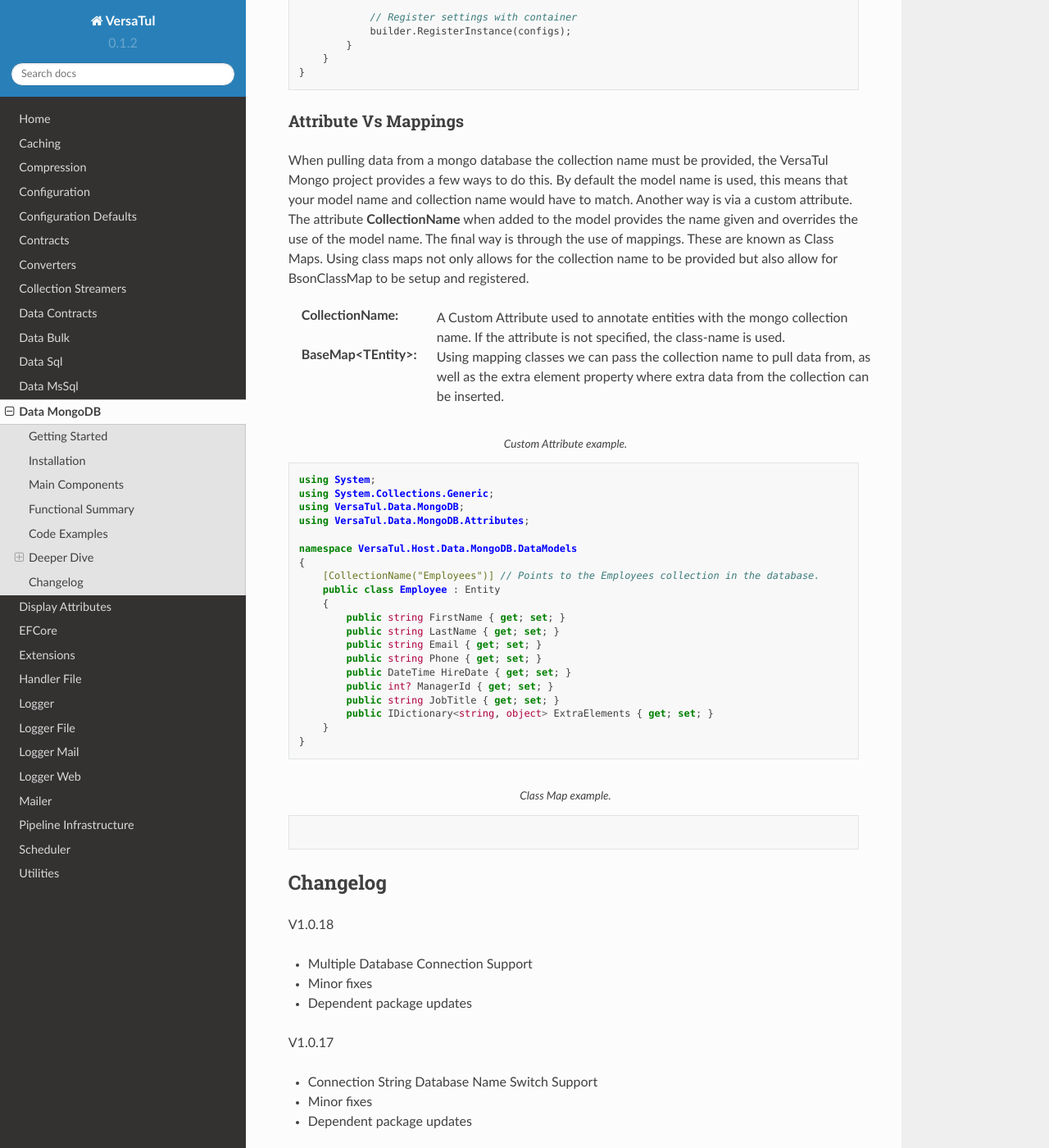
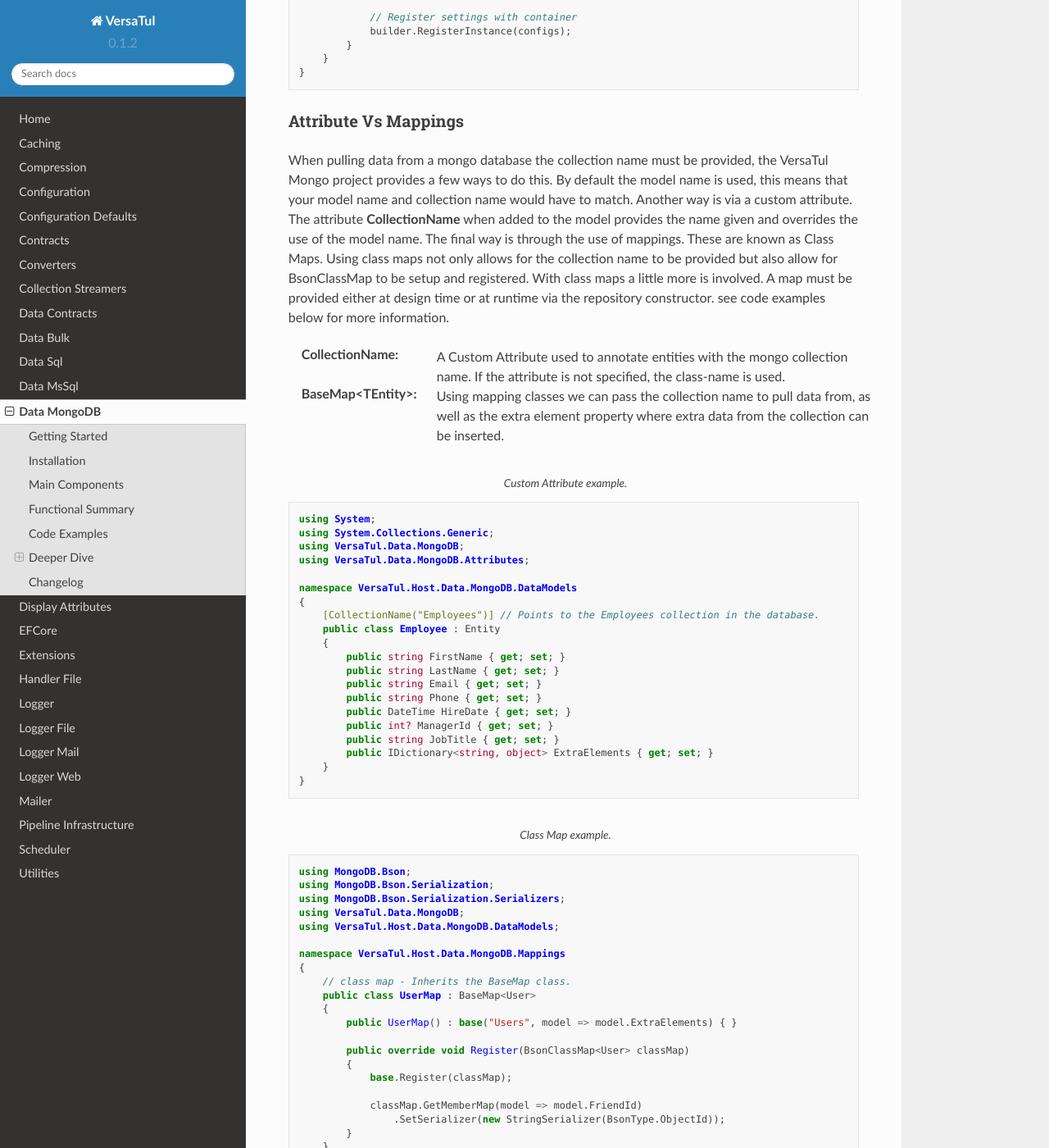
Before and after one commit to BjornWilliams/DocsVersaTul, a Sphinx documentation site: the page built from docs/source/mongodb.rst, in a window 1280 px wide and 1400 px high, scrolled down 7698 px. Shown: the whole window at 82% size. Built offline with Sphinx 7.4.7 and the Read the Docs theme 2.0.0, drawn with Linux system fonts in a browser that asks for light colours; some of the changed text lies outside the part shown.

Commit message:
Update mongodb.rst

```diff
--- a/docs/source/mongodb.rst
+++ b/docs/source/mongodb.rst
@@ -417,6 +417,8 @@ By default the model name is used, this means that your model name and collectio
 The attribute **CollectionName** when added to the model provides the name given and overrides the use of the model name.
 The final way is through the use of mappings. These are known as Class Maps. Using class maps not only allows for the collection name to be provided but
 also allow for BsonClassMap to be setup and registered.
+With class maps a little more is involved. A map must be provided either at design time or at runtime via the repository constructor. see code examples below
+for more information.
 
 :CollectionName: A Custom Attribute used to annotate entities with the mongo collection name. If the attribute is not specified, the class-name is used.
 :BaseMap<TEntity>: Using mapping classes we can pass the collection name to pull data from, as well as the extra element property where extra data from the collection can be inserted.
@@ -447,6 +449,36 @@ also allow for BsonClassMap to be setup and registered.
 
 .. code-block:: c#
     :caption: Class Map example.
+
+    using MongoDB.Bson;
+    using MongoDB.Bson.Serialization;
+    using MongoDB.Bson.Serialization.Serializers;
+    using VersaTul.Data.MongoDB;
+    using VersaTul.Host.Data.MongoDB.DataModels;
+
+    namespace VersaTul.Host.Data.MongoDB.Mappings
+    {
+        // class map - Inherits the BaseMap class.
+        public class UserMap : BaseMap<User>
+        {
+            public UserMap() : base("Users", model => model.ExtraElements) { }
+
+            public override void Register(BsonClassMap<User> classMap)
+            {
+                base.Register(classMap);
+
+                classMap.GetMemberMap(model => model.FriendId)
+                    .SetSerializer(new StringSerializer(BsonType.ObjectId));
+            }
+        }
+    }
+
+    // In this example the UserRepository takes the IEntityMap<User> as a parameter.
+    // This means the map can be provided at runtime from a container when contructing the repository.
+    namespace VersaTul.Host.Data.MongoDB.Repositories
+    {
+        public class UserRepository(IDataConfiguration<string> configuration, IEntityMap<User> entityMap) : BaseRepository<User, IEntityMap<User>>(configuration, entityMap), IUserRepository { }
+    }
 
 Changelog
 -------------
```
